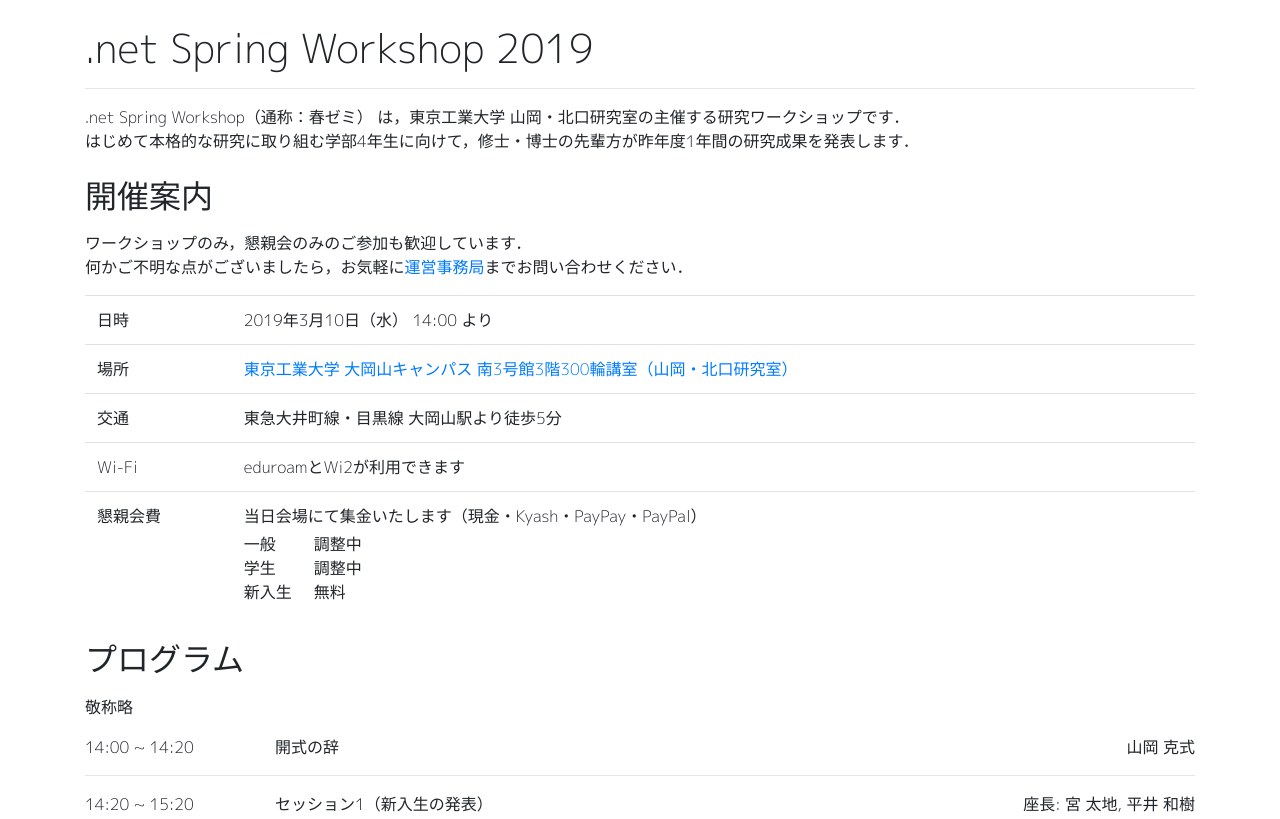
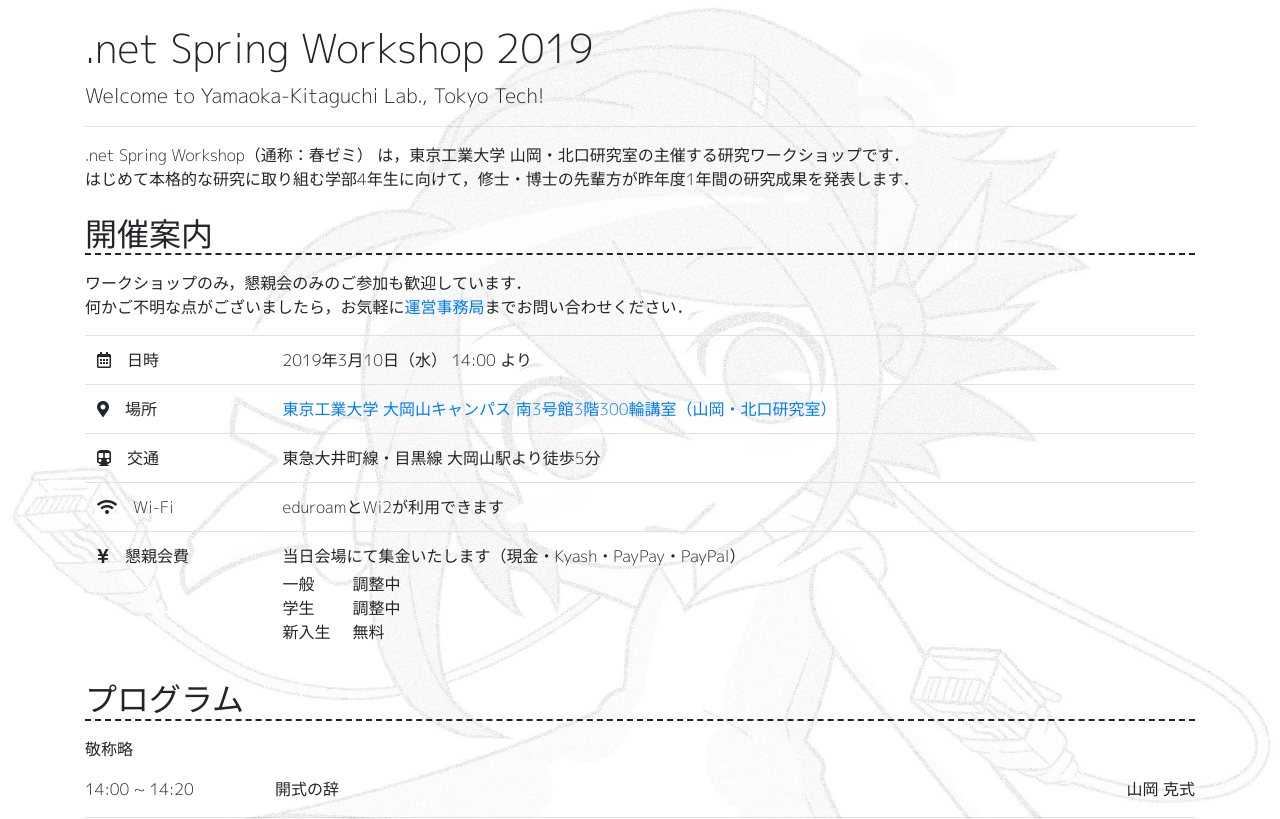
Before and after one commit to yamaoka-kitaguchi-lab/spring.workshop.net.ict.e.titech.ac.jp, a website: page spring-workshop/index.pug in a window 1280 px wide. Shown: the top 819 px of the page. Drawn offline with nearby package versions, Linux system fonts and the light colour scheme; files that its build step writes are made by us from their sources; no server answers.

Commit message:
Use tech-chan as the background image
Signed-off-by: mi2428 <mi2428782020@gmail.com>

```diff
--- a/spring-workshop/include/_inc_announce.pug
+++ b/spring-workshop/include/_inc_announce.pug
@@ -5,20 +5,20 @@ section.my-4
   table.table.mb-0
     tbody
       tr
-        th(scope="row") 日時
+        th(scope="row") #[i.far.fa-calendar-alt.mr-3]日時
         td #{workshop.date} #{workshop.begin} より
       tr
-        th(scope="row") 場所
+        th(scope="row") #[i.fas.fa-map-marker-alt.mr-3]場所
         td
           a(href=workshop.location.url) #{workshop.location.text}
       tr
-        th(scope="row") 交通
+        th(scope="row") #[i.fas.fa-subway.mr-3]交通
         td #{workshop.transport}
       tr
-        th(scope="row") Wi-Fi
+        th(scope="row") #[i.fas.fa-wifi.mr-3]Wi-Fi
         td #{workshop.wifi}
       tr
-        th(scope="row") 懇親会費
+        th(scope="row") #[i.fas.fa-yen-sign.mr-3]懇親会費
         td
           p.mb-1 #{workshop.paying}
           dl#attendance-fee.mb-0
--- a/spring-workshop/include/_inc_header.pug
+++ b/spring-workshop/include/_inc_header.pug
@@ -1,4 +1,5 @@
 section.my-4
   h1 .net Spring Workshop #{workshop.year}
+  p.lead Welcome to Yamaoka-Kitaguchi Lab., Tokyo Tech!
   hr
   p .net Spring Workshop（通称：春ゼミ） は，東京工業大学 山岡・北口研究室の主催する研究ワークショップです．#[br]はじめて本格的な研究に取り組む学部4年生に向けて，修士・博士の先輩方が昨年度1年間の研究成果を発表します．
--- a/spring-workshop/include/_inc_program.pug
+++ b/spring-workshop/include/_inc_program.pug
@@ -12,8 +12,8 @@ section.my-4
         unless idx == program.length - 1
           hr
       when 'session'
-        div.card.mt-3.mb-3
-          div.card-body
+        div.card.my-3.bg-transparent
+          div.card-body.bg-transparent
             each presentation in timeslot.session
               div.row.my-2
                 div.col-sm-2 #{presentation.time}
--- a/spring-workshop/static/css/style.css
+++ b/spring-workshop/static/css/style.css
@@ -3,8 +3,20 @@
   font-weight: 300;
 }
 
+body {
+  background-image: url('/img/tech-chan.jpg');
+  background-position: center top;
+  background-size: cover;
+  background-repeat: no-repeat;
+  background-attachment: fixed;
+}
+
 h1, h2, h3, h4 {
   font-weight: 300;
+}
+
+h2 {
+  border-bottom: 2px dashed;
 }
 
 dl#attendance-fee > dt {
```
Also changed, not shown: spring-workshop/static/img/tech-chan.jpg (added).
